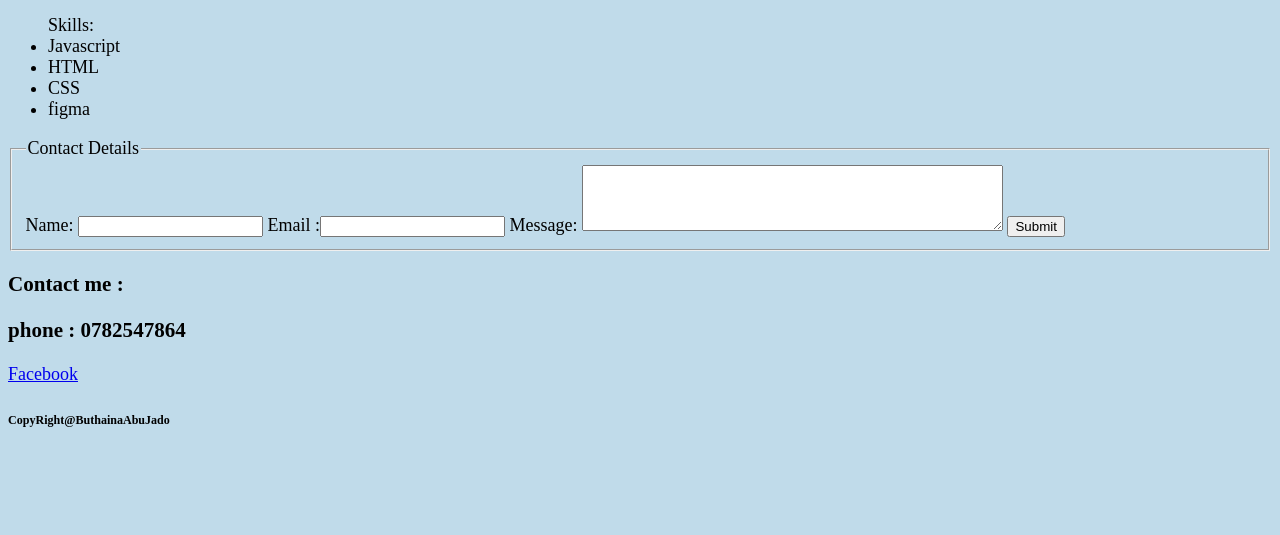
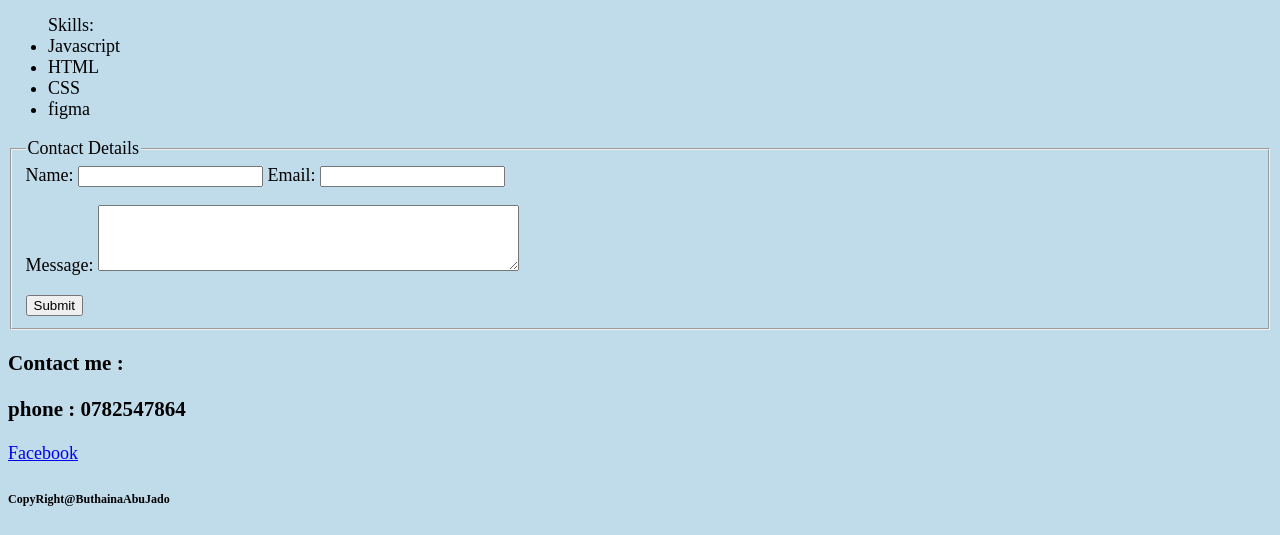
Before and after one commit to ButhainaAbuJado/todo-project, a plain HTML site: page about.html in a window 1280 px wide. Shown: the part 415-950 px from the top of the page. Before the commit the page ends 871 px from the top, so only its background shows below. Drawn offline with Linux system fonts and the light colour scheme.

Commit message:
todo-project new repo

```diff
--- a/about.html
+++ b/about.html
@@ -56,11 +56,10 @@ header{
             <legend>Contact Details</legend>
             <label for="name">Name:</label>
             <input type="text" name="name" id="name">
-            <label>Email :<input type="email" name="email"></label>
-            <label for="message">Message:</label>
-
+            <label>Email: <input type="email" name="email"></label>
+            <p><label for="message">Message:</label>
 <textarea id="message" name="message" rows="4" cols="50">
-</textarea>
+</textarea></p>
             <input type="submit" value="Submit" >
             </fieldset>
 
```
